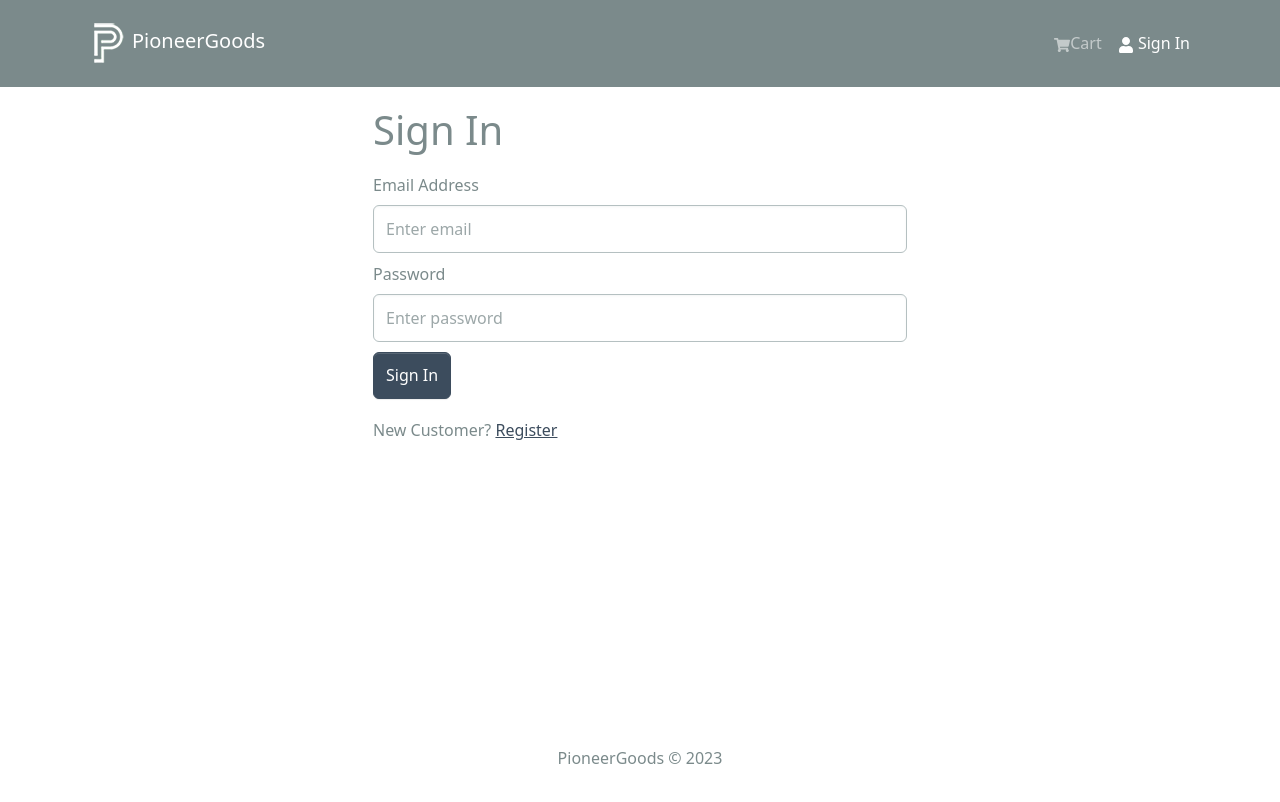
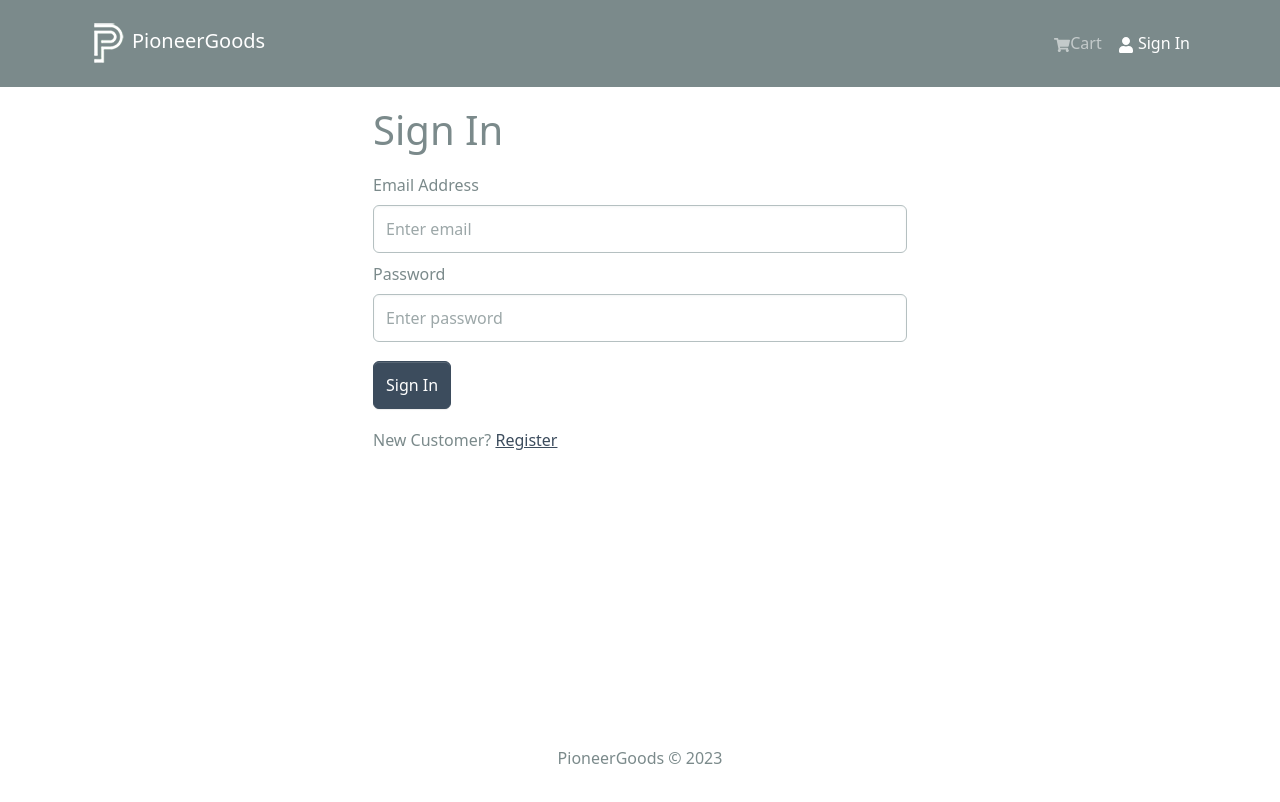
Before and after one commit to abdullah-al-ryan/OneShop, a React (Create React App) app in the folder frontend/: page /login in a window 1280 px wide. Shown: the top 802 px of the page. Built offline with nearby package versions, Linux system fonts and the light colour scheme.

Commit message:
logout route updated

```diff
--- a/frontend/src/App.js
+++ b/frontend/src/App.js
@@ -2,6 +2,7 @@ import React from 'react';
 import { Container } from 'react-bootstrap';
 import { Outlet } from 'react-router-dom';
 import { ToastContainer } from 'react-toastify';
+import 'react-toastify/dist/ReactToastify.css';
 import Header from './components/Header';
 import Footer from './components/Footer';
 
--- a/frontend/src/components/Header.jsx
+++ b/frontend/src/components/Header.jsx
@@ -23,7 +23,7 @@ const Header = () => {
     try{
       await logoutApiCall().unwrap();
       dispatch(logout());
-      navigate('/');
+      navigate('/login');
     }
     catch(err){
       console.log(err);
--- a/frontend/src/screens/LoginScreen.jsx
+++ b/frontend/src/screens/LoginScreen.jsx
@@ -65,7 +65,7 @@ const LoginScreen = () => {
                     onChange={(e) => setPassword(e.target.value)}>
                 </Form.Control>
             </Form.Group>
-            <Button type='submit' variant='primary' disabled={ isLoading }>
+            <Button type='submit' variant='primary' className='mt-2' disabled={ isLoading }>
                 Sign In
             </Button>
 
--- a/frontend/src/slices/usersApiSlice.js
+++ b/frontend/src/slices/usersApiSlice.js
@@ -3,7 +3,7 @@ import { apiSlice } from './apiSlice';
 
 export const usersApiSlice = apiSlice.injectEndpoints({
   endpoints: (builder) => ({
-    // We are not fethcing any data from the backend API. We are just sending data to the backend API. So instead of query we are going to use mutation
+    // We are not fetching any data from the backend API. We are just sending data to the backend API. So instead of query we are going to use mutation
     login: builder.mutation({
       query: (data) => ({
         url: `${USERS_URL}/auth`,
```
Also changed, not shown: 1 other file (tests, documents, lock files or other folders).
